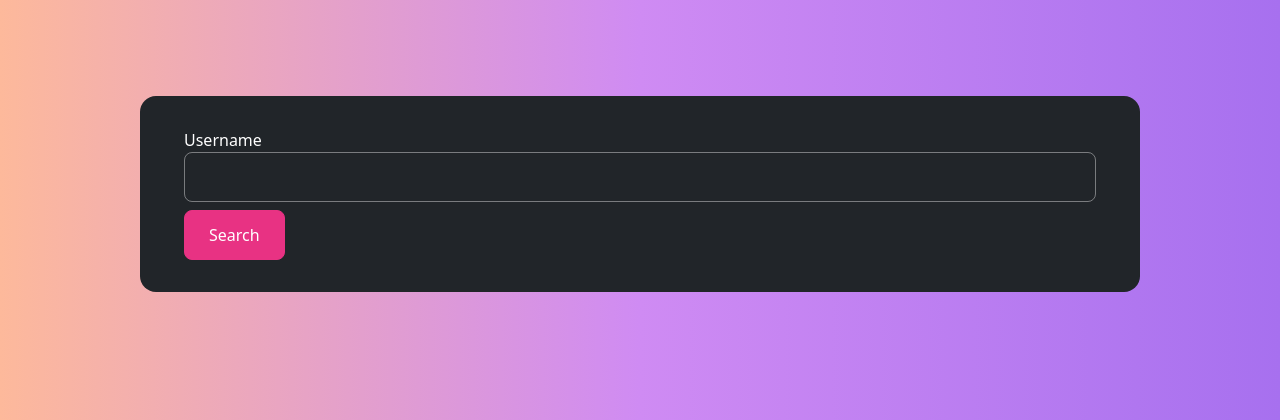
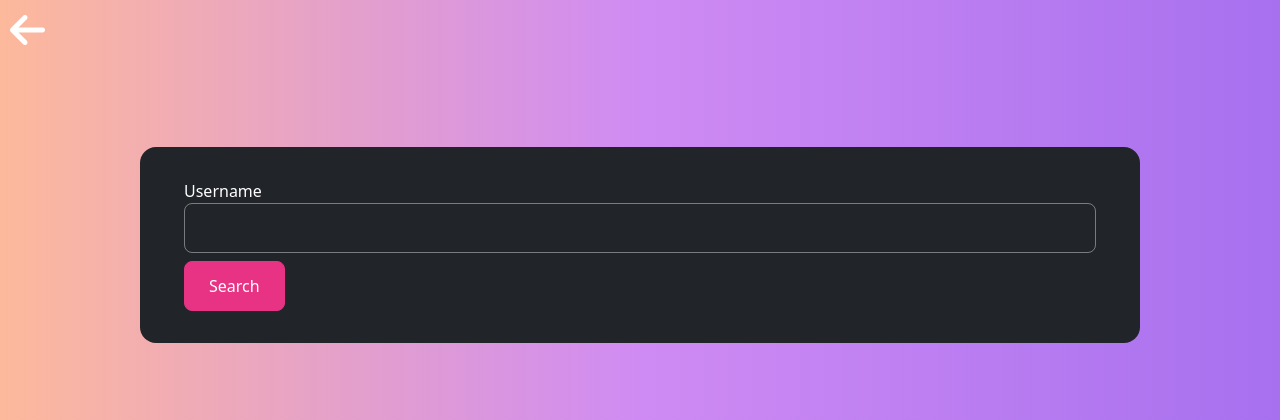
Before and after one commit to ALautrette/blindtest, a PHP site: template App/Views/User/searchForm.php in a window 1280 px wide. Shown: the part 52-472 px from the top of the page. Run offline with PHP 8.4, Linux system fonts and the light colour scheme; the template is opened without the code that fills it, so the values that code supplies are empty; some libraries are stand-ins or nearby versions.

Commit message:
back arrow add friend

```diff
--- a/App/Views/User/searchForm.php
+++ b/App/Views/User/searchForm.php
@@ -2,10 +2,12 @@
 include 'App/Views/Layouts/head.php';
 include 'App/Views/Layouts/BackOfficeMenu.php';
 ?>
+<a href="/profile">
+    <i class="fa-solid fa-arrow-left" style="font-size: 40px; margin: 10px 0 0 10px"></i>
+</a>
     <section class="container my-5 bg-dark" style="max-width: 1000px;margin:auto;border-radius: 1rem;">
         <div class="text-white p-3">
             <div>
-
                 <form method="POST" action="/users/search">
                     <label for="username">Username</label>
                     <input class="form-control" type="text" name="username">
```
